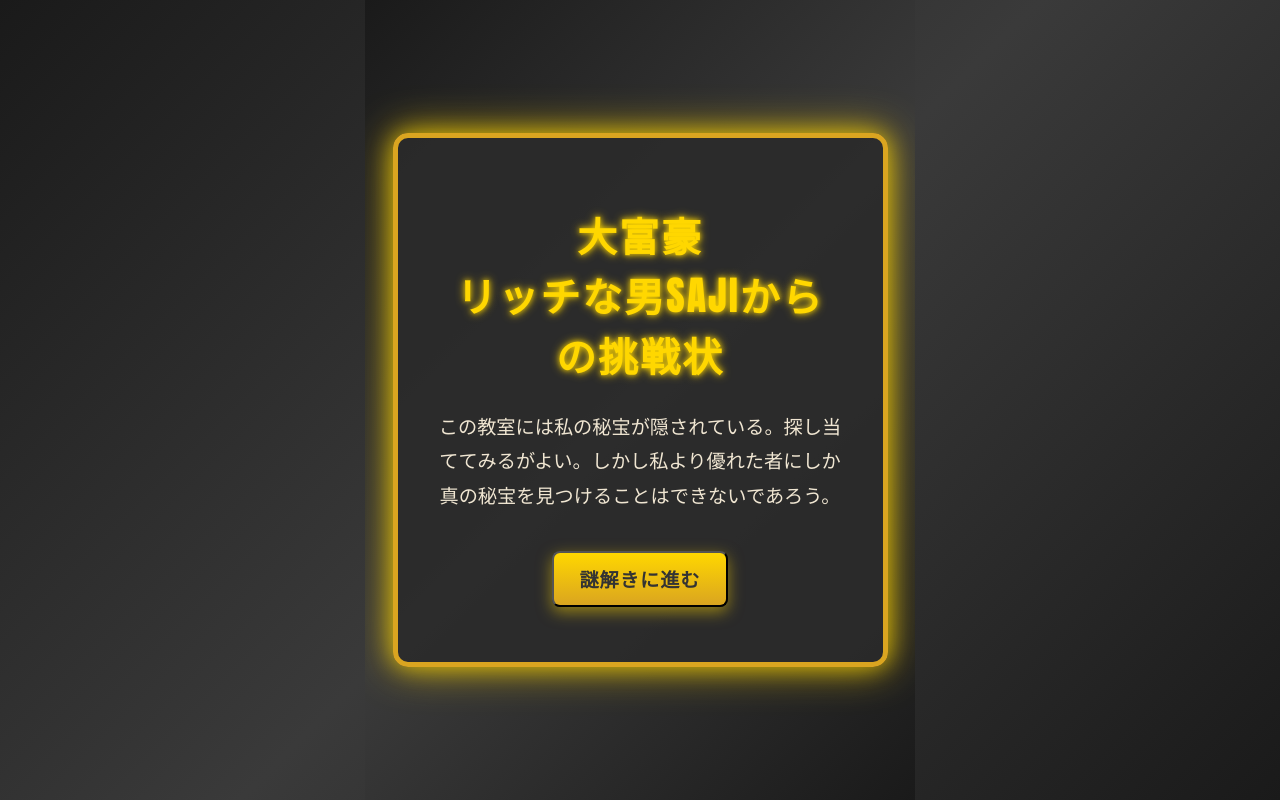
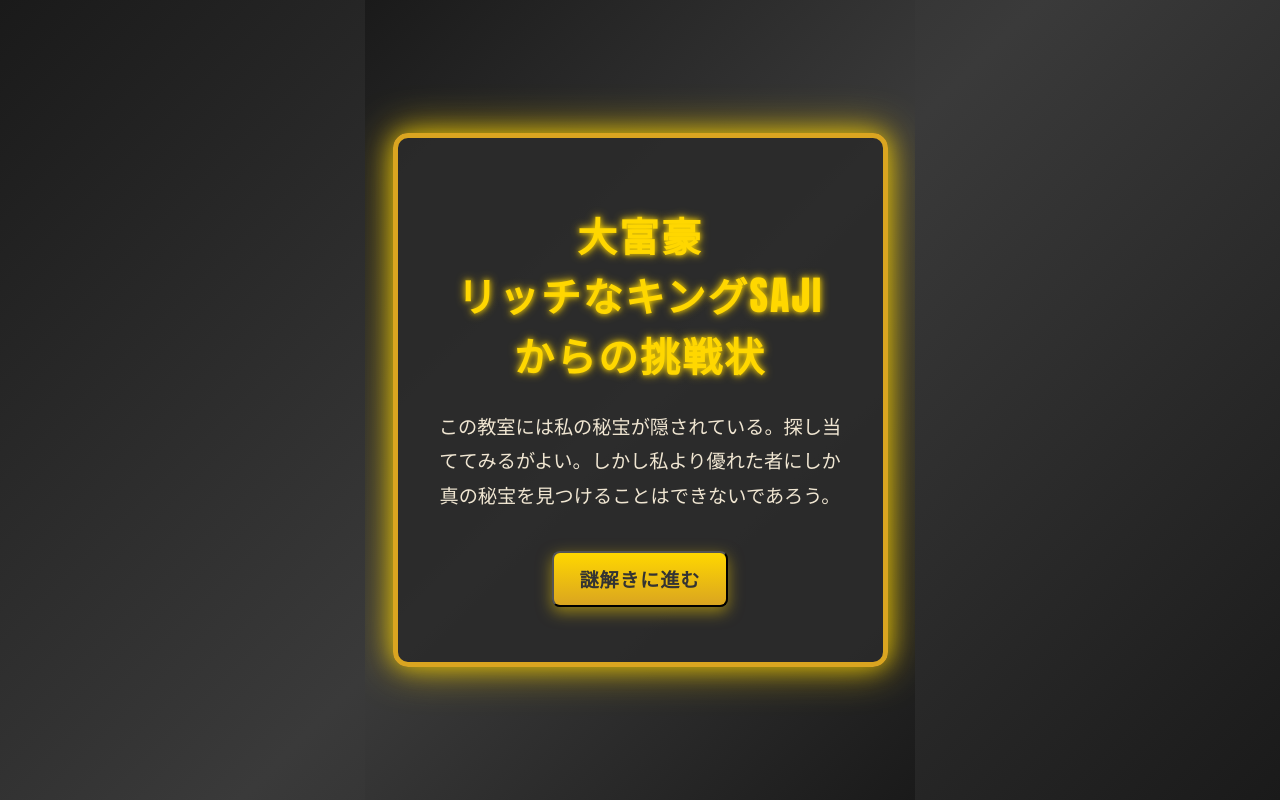
Before and after one commit to saji-jpg/nazo2, a plain HTML site: page index.html in a window 1280 px wide. Drawn offline with nearby package versions, Linux system fonts and the light colour scheme; placeholder pictures from the web are drawn by us.

Commit message:
Update index.html

```diff
--- a/index.html
+++ b/index.html
@@ -264,7 +264,7 @@
     <div class="container">
         <!-- トップ画面 -->
         <div id="introScreen" class="screen">
-            <h1>大富豪<br>リッチな男SAJIからの挑戦状</h1>
+            <h1>大富豪<br>リッチなキングSAJIからの挑戦状</h1>
             <p>
                 この教室には私の秘宝が隠されている。探し当ててみるがよい。しかし私より優れた者にしか真の秘宝を見つけることはできないであろう。
             </p>
```
